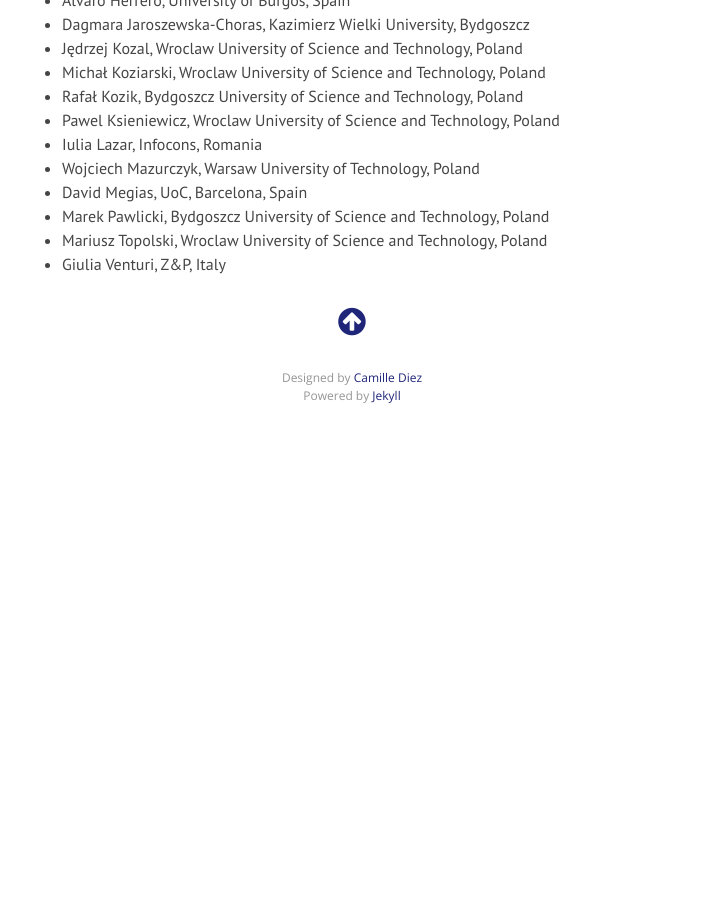
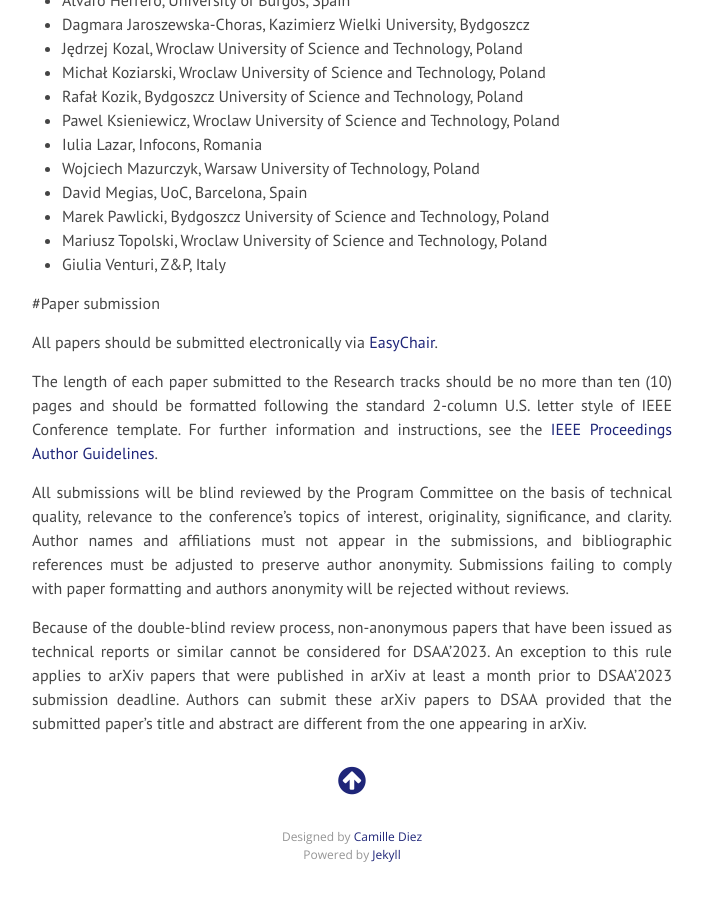
Before and after one commit to disa-iccs/disa-icss.github.io, a Jekyll site: the page built from index.md, in a window 1280 px wide and 900 px high, scrolled down 2346 px. Shown: the whole window, without its empty margins (288-991 px from the left). Built offline with Jekyll 4.4.1, drawn with Linux system fonts in a browser that asks for light colours; nearby versions of some CDN libraries; before the commit the page ends 2787 px from its top, so only the background shows below that.

Commit message:
Update index.md

```diff
--- a/index.md
+++ b/index.md
@@ -204,6 +204,18 @@ Tomasz Andrysiak, Bydgoszcz University of Science and Technology, Poland
 </li>
 
 </ul>
+
+
+#Paper submission
+
+All papers should be submitted electronically via [EasyChair](https://easychair.org/my/conference?conf=dsaa2023).
+
+The length of each paper submitted to the Research tracks should be no more than ten (10) pages and should be formatted following the standard 2-column U.S. letter style of IEEE Conference template. For further information and instructions, see the [IEEE Proceedings Author Guidelines](http://www.ieee.org/conferences_events/conferences/publishing/templates.html).
+
+All submissions will be blind reviewed by the Program Committee on the basis of technical quality, relevance to the conference’s topics of interest, originality, significance, and clarity. Author names and affiliations must not appear in the submissions, and bibliographic references must be adjusted to preserve author anonymity. Submissions failing to comply with paper formatting and authors anonymity will be rejected without reviews.
+
+Because of the double-blind review process, non-anonymous papers that have been issued as technical reports or similar cannot be considered for DSAA’2023. An exception to this rule applies to arXiv papers that were published in arXiv at least a month prior to DSAA’2023 submission deadline. Authors can submit these arXiv papers to DSAA provided that the submitted paper’s title and abstract are different from the one appearing in arXiv.
+
 <!--
 <ul>
 {% assign sorted = (site.data.pc | sort: 'last') %}
```
